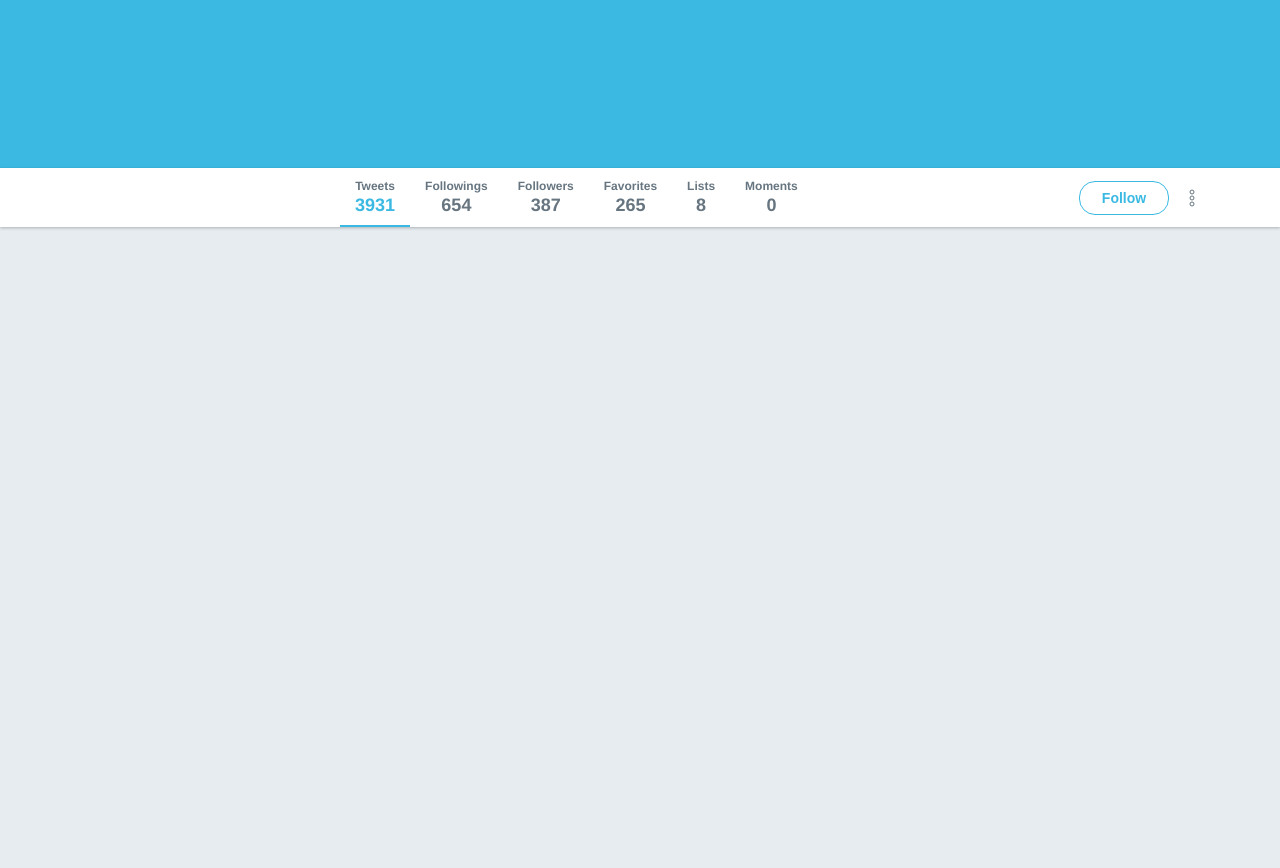
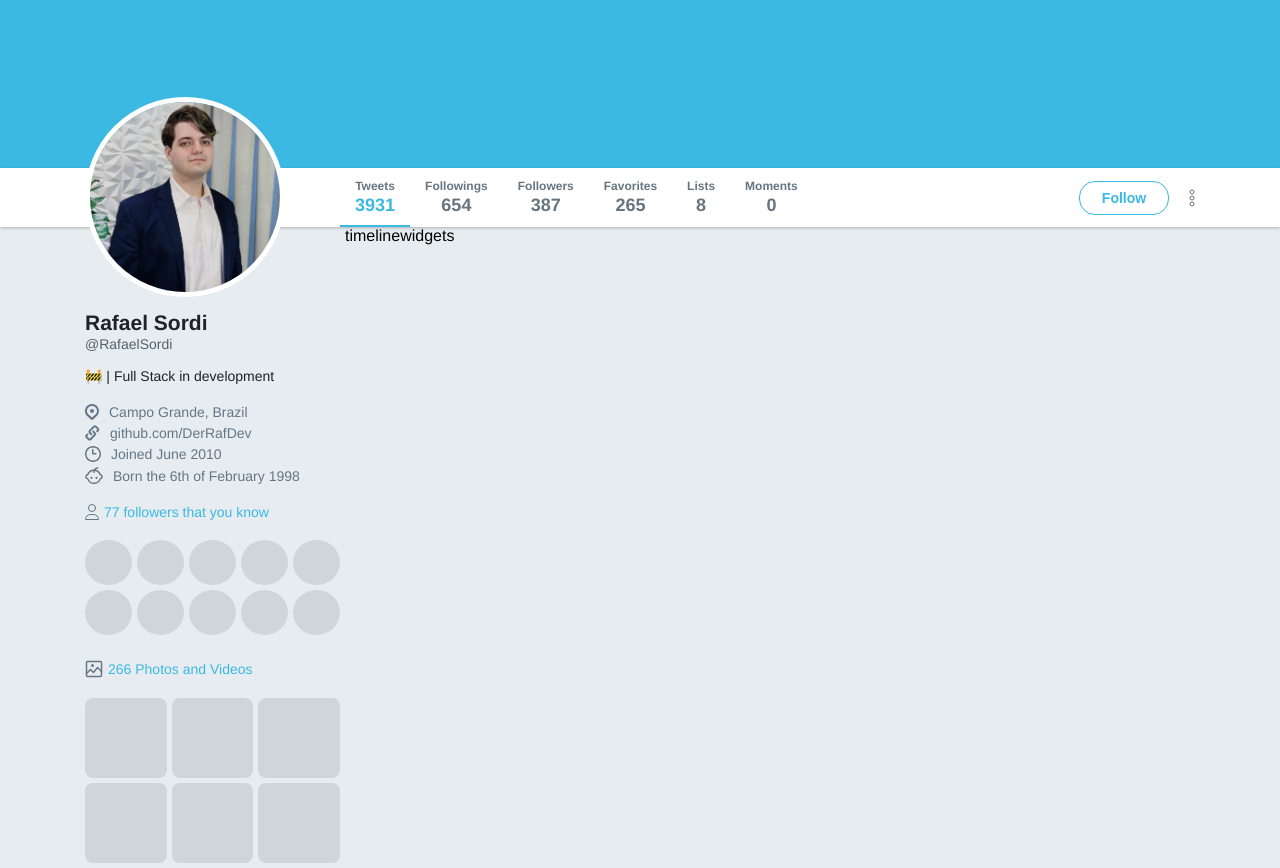
Before and after one commit to DerRafDev/twitter-interface, a plain HTML site: page index.html in a window 1280 px wide. Shown: the part 258-1126 px from the top of the page. Before the commit the page ends 800 px from the top, so only its background shows below. Drawn offline with Linux system fonts and the light colour scheme.

Commit message:
Adding Widgets

```diff
--- a/index.html
+++ b/index.html
@@ -66,5 +66,58 @@
             </div>
         </div>
     </div>
+
+    <div class="wrapper-content content">
+        <aside class="profile">
+            <img class="avatar" src="images/avatar.jpg" alt="Avatar Profile">
+            <h1>Rafael Sordi</h1>
+            <span>@RafaelSordi</span>
+            <p>🚧 | Full Stack in development</p>
+
+            <ul class="list">
+              <li><img src="images/place.svg" alt="Place"> Campo Grande, Brazil</li>
+              <li><img src="images/url.svg" alt="Url"> github.com/DerRafDev</li>
+              <li><img src="images/joined.svg" alt="Joined"> Joined June 2010</li>
+              <li><img src="images/born.svg" alt="Born"> Born the 6th of February 1998</li>
+            </ul>
+
+            <div class="widget followers">
+                <strong><img src="images/followers.svg" alt="Followers"> 77 followers that you know</strong>
+
+                <ul>
+                    <li></li>
+                    <li></li>
+                    <li></li>
+                    <li></li>
+                    <li></li>
+                    <li></li>
+                    <li></li>
+                    <li></li>
+                    <li></li>
+                    <li></li>
+                </ul>
+
+            </div>
+
+            <div class="widget images">
+                <strong><img src="images/images.svg" alt="Images"> 266 Photos and Videos</strong>
+
+                <ul>
+                    <li></li>
+                    <li></li>
+                    <li></li>
+                    <li></li>
+                    <li></li>
+                    <li></li>
+                </ul>
+            </div>
+        </aside>
+        <section class="timeline">
+            timeline
+        </section>
+        <aside class="widgets">
+            widgets
+        </aside>
+    </div>
 </body>
 </html>
--- a/style.css
+++ b/style.css
@@ -187,3 +187,105 @@ div.bar .content .actions button {
 
     margin-right: 20px;
 }
+
+div.wrapper-content {
+    display: flex;
+}
+
+div.wrapper-content aside.profile {
+    width: 260px;
+
+}
+
+div.wrapper-content aside.profile img.avatar {
+    width: 200px;
+    height: 200px;
+    border-radius: 50%;
+    border: 5px solid #fff;
+    margin-top: -130px;
+}
+
+div.wrapper-content aside.profile h1 {
+    font-size: 21px;
+    color: #1f2226;
+    margin-top: 10px;
+}
+
+div.wrapper-content aside.profile span {
+    font-size: 14px;
+    color: #53626C;
+}
+
+div.wrapper-content aside.profile p {
+    font-size: 14px;
+    color: #1f2226;
+    margin-top: 15px;
+}
+
+div.wrapper-content aside.profile ul {
+   margin-top: 20px;
+   list-style: none;
+}
+
+div.wrapper-content aside.profile ul.list li {
+    font-size: 14px;
+    color: #657786;
+
+    display: flex;
+    align-items: center;
+    margin-top: 5px;
+ }
+
+ div.wrapper-content aside.profile ul.list li:first-child {
+     margin: 0;
+ }
+
+ div.wrapper-content aside.profile ul.list li img {
+    margin-right: 10px;
+ }
+
+ div.wrapper-content aside.profile .widget {
+     margin-top: 20px;
+ }
+
+ div.wrapper-content aside.profile .widget strong {
+    font-weight: normal;
+    color: #3bb9e3;
+    font-size: 14px;
+    display: flex;
+    align-items: center;
+ }
+
+ div.wrapper-content aside.profile .widget strong img {
+    margin-right: 5px;
+ }
+
+ div.wrapper-content aside.profile .followers ul {
+    list-style: none;
+    display: flex;
+    flex-wrap: wrap;
+ }
+
+ div.wrapper-content aside.profile .followers li {
+    width: 45px;
+    height: 45px;
+    background: #D0D5D9;
+    border-radius: 50%;
+    flex: 1 0 auto;
+    margin: 0 5px 5px 0;
+ }
+
+ div.wrapper-content aside.profile .images ul {
+    list-style: none;
+    display: flex;
+    flex-wrap: wrap;
+ }
+
+ div.wrapper-content aside.profile .images li {
+    width: 80px;
+    height: 80px;
+    background: #D0D5D9;
+    border-radius: 8px;
+    flex: 1 0 auto;
+    margin: 0 5px 5px 0;
+ }
```
